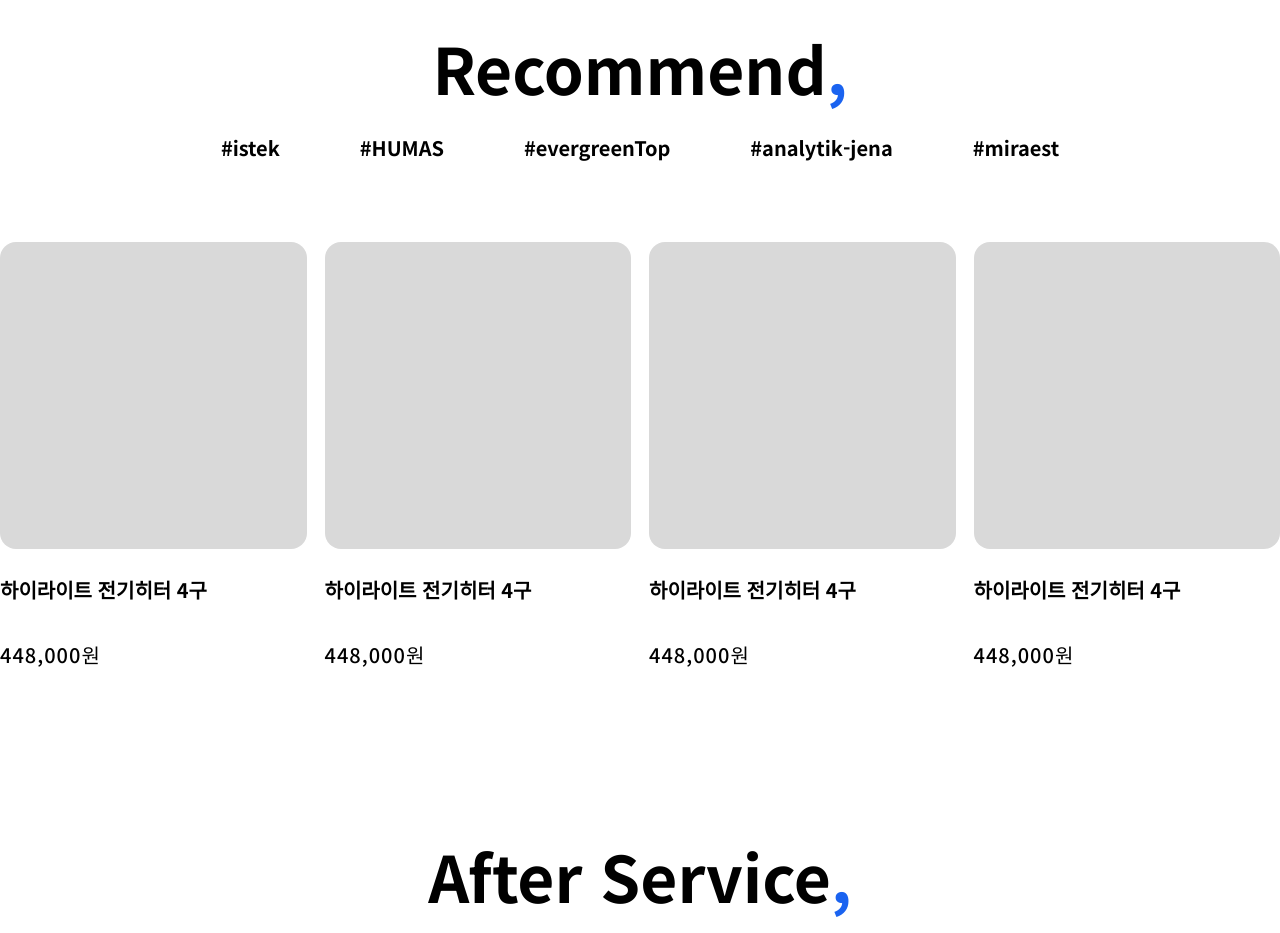
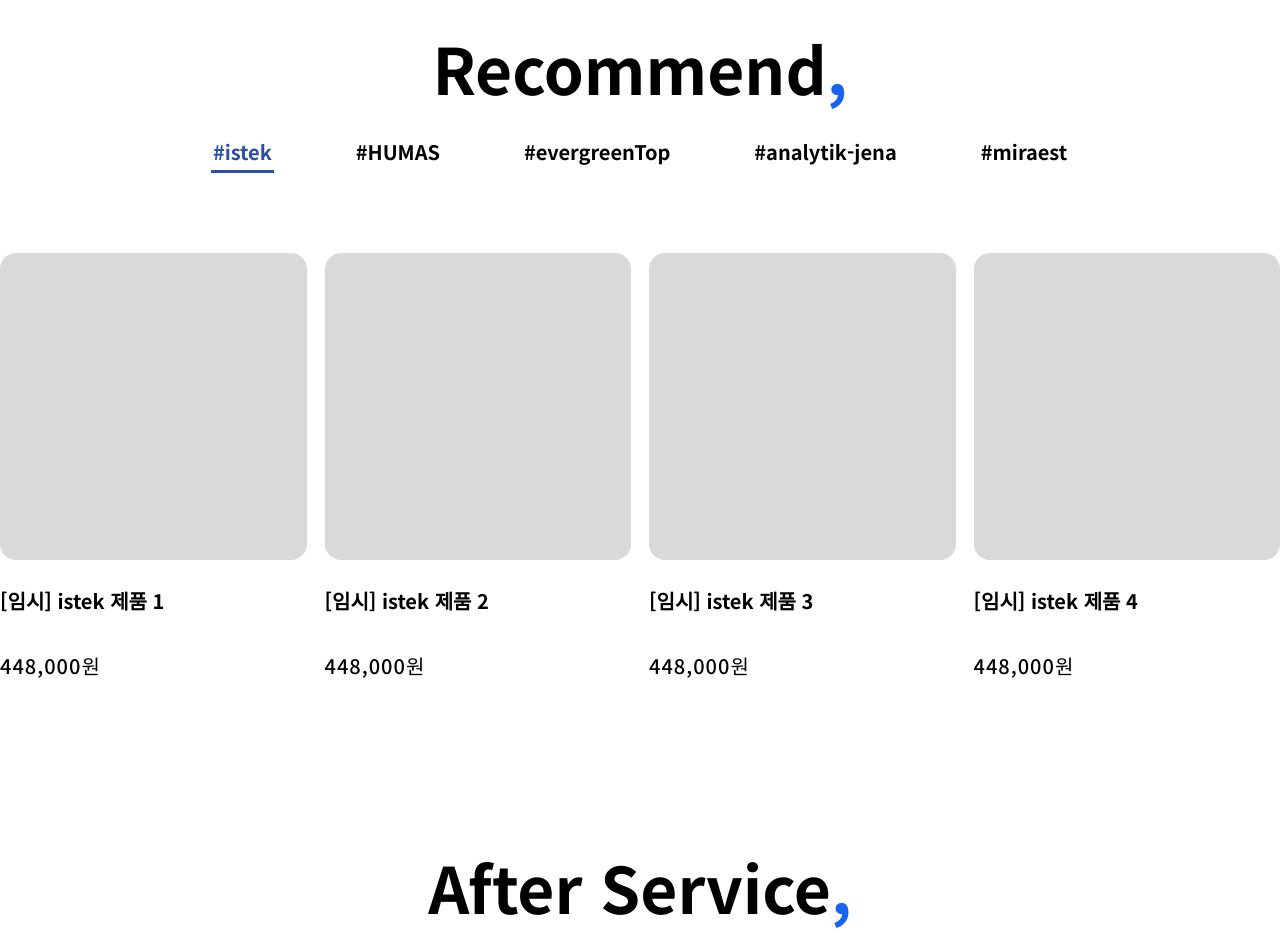
Before and after one commit to gyubinpark1029-afk/istek, a plain HTML site: page index.html in a window 1280 px wide. Shown: the part 1800-2733 px from the top of the page. Drawn offline with Linux system fonts and the light colour scheme.

Commit message:
Recommend 브랜드 태그별 임시 제품 표시
Co-Authored-By: Claude Sonnet 5.5 <noreply@anthropic.com>

```diff
--- a/css/style.css
+++ b/css/style.css
@@ -227,3 +227,20 @@ body.menu-open { overflow: hidden; }
 .top-btn:hover { background: var(--point); }
 .top-btn svg { width: 22px; height: 22px; }
 .top-btn span { font-size: 11px; font-weight: 700; line-height: 1; margin-top: -2px; }
+
+/* ---------- Recommend: 브랜드 태그 ---------- */
+.tag {
+  border: 0;
+  background: none;
+  font: inherit;
+  font-size: 20px;
+  font-weight: 700;
+  color: #000;
+  cursor: pointer;
+  padding: 4px 2px;
+  border-bottom: 3px solid transparent;
+  transition: color .2s, border-color .2s;
+}
+.tag:hover { color: var(--point); }
+.tag.is-active { color: var(--blue); border-bottom-color: var(--blue); }
+.product-empty { width: 100%; padding: 80px 0; text-align: center; color: #888; font-size: 20px; }
--- a/index.html
+++ b/index.html
@@ -88,34 +88,13 @@
   <section class="section recommend" id="recommend">
     <h2 class="title">Recommend<span>,</span></h2>
     <ul class="tags">
-      <li><a href="#">#istek</a></li>
-      <li><a href="#">#HUMAS</a></li>
-      <li><a href="#">#evergreenTop</a></li>
-      <li><a href="#">#analytik-jena</a></li>
-      <li><a href="#">#miraest</a></li>
+      <li><button type="button" class="tag is-active" data-brand="istek" aria-pressed="true">#istek</button></li>
+      <li><button type="button" class="tag" data-brand="HUMAS" aria-pressed="false">#HUMAS</button></li>
+      <li><button type="button" class="tag" data-brand="evergreenTop" aria-pressed="false">#evergreenTop</button></li>
+      <li><button type="button" class="tag" data-brand="analytik-jena" aria-pressed="false">#analytik-jena</button></li>
+      <li><button type="button" class="tag" data-brand="miraest" aria-pressed="false">#miraest</button></li>
     </ul>
-    <ul class="product-list">
-      <li>
-        <div class="product__img ph"></div>
-        <p class="product__name">하이라이트 전기히터 4구</p>
-        <p class="product__price">448,000원</p>
-      </li>
-      <li>
-        <div class="product__img ph"></div>
-        <p class="product__name">하이라이트 전기히터 4구</p>
-        <p class="product__price">448,000원</p>
-      </li>
-      <li>
-        <div class="product__img ph"></div>
-        <p class="product__name">하이라이트 전기히터 4구</p>
-        <p class="product__price">448,000원</p>
-      </li>
-      <li>
-        <div class="product__img ph"></div>
-        <p class="product__name">하이라이트 전기히터 4구</p>
-        <p class="product__price">448,000원</p>
-      </li>
-    </ul>
+    <ul class="product-list" id="productList" aria-live="polite"></ul>
   </section>
 
   <!-- After Service -->
@@ -153,6 +132,7 @@
     <span>TOP</span>
   </button>
 
+  <script src="js/products.js"></script>
   <script src="js/script.js"></script>
 </body>
 </html>
--- /dev/null
+++ b/js/products.js
@@ -0,0 +1,34 @@
+/*
+ * 상품 데이터 (지금은 임시 상품)
+ * 실제 상품이 정해지면 이 목록만 고치면 됩니다.
+ *   brand : 위의 #브랜드 이름과 똑같이 적어야 연결돼요
+ *   name  : 상품명
+ *   price : 가격 (숫자)
+ *   image : 이미지 경로 (예: "images/products/istek-1.jpg"), 비워두면 회색 박스
+ */
+var PRODUCTS = [
+  { brand: 'istek',         name: '[임시] istek 제품 1',         price: 448000, image: '' },
+  { brand: 'istek',         name: '[임시] istek 제품 2',         price: 448000, image: '' },
+  { brand: 'istek',         name: '[임시] istek 제품 3',         price: 448000, image: '' },
+  { brand: 'istek',         name: '[임시] istek 제품 4',         price: 448000, image: '' },
+
+  { brand: 'HUMAS',         name: '[임시] HUMAS 제품 1',         price: 448000, image: '' },
+  { brand: 'HUMAS',         name: '[임시] HUMAS 제품 2',         price: 448000, image: '' },
+  { brand: 'HUMAS',         name: '[임시] HUMAS 제품 3',         price: 448000, image: '' },
+  { brand: 'HUMAS',         name: '[임시] HUMAS 제품 4',         price: 448000, image: '' },
+
+  { brand: 'evergreenTop',  name: '[임시] evergreenTop 제품 1',  price: 448000, image: '' },
+  { brand: 'evergreenTop',  name: '[임시] evergreenTop 제품 2',  price: 448000, image: '' },
+  { brand: 'evergreenTop',  name: '[임시] evergreenTop 제품 3',  price: 448000, image: '' },
+  { brand: 'evergreenTop',  name: '[임시] evergreenTop 제품 4',  price: 448000, image: '' },
+
+  { brand: 'analytik-jena', name: '[임시] analytik-jena 제품 1', price: 448000, image: '' },
+  { brand: 'analytik-jena', name: '[임시] analytik-jena 제품 2', price: 448000, image: '' },
+  { brand: 'analytik-jena', name: '[임시] analytik-jena 제품 3', price: 448000, image: '' },
+  { brand: 'analytik-jena', name: '[임시] analytik-jena 제품 4', price: 448000, image: '' },
+
+  { brand: 'miraest',       name: '[임시] miraest 제품 1',       price: 448000, image: '' },
+  { brand: 'miraest',       name: '[임시] miraest 제품 2',       price: 448000, image: '' },
+  { brand: 'miraest',       name: '[임시] miraest 제품 3',       price: 448000, image: '' },
+  { brand: 'miraest',       name: '[임시] miraest 제품 4',       price: 448000, image: '' }
+];
--- a/js/script.js
+++ b/js/script.js
@@ -59,4 +59,63 @@
   topBtn.addEventListener('click', function () {
     window.scrollTo({ top: 0, behavior: 'smooth' });
   });
+
+  // Recommend: #브랜드를 누르면 그 브랜드의 제품만 보여주기
+  var productList = document.getElementById('productList');
+  var tags = document.querySelectorAll('.tag');
+
+  function renderProducts(brand) {
+    productList.textContent = '';
+    var items = PRODUCTS.filter(function (p) { return p.brand === brand; });
+
+    if (items.length === 0) {
+      var empty = document.createElement('li');
+      empty.className = 'product-empty';
+      empty.textContent = '등록된 제품이 없습니다.';
+      productList.appendChild(empty);
+      return;
+    }
+
+    items.forEach(function (p) {
+      var li = document.createElement('li');
+
+      var img;
+      if (p.image) {
+        img = document.createElement('img');
+        img.src = p.image;
+        img.alt = p.name;
+        img.className = 'product__img';
+      } else {
+        img = document.createElement('div');
+        img.className = 'product__img ph';
+      }
+
+      var name = document.createElement('p');
+      name.className = 'product__name';
+      name.textContent = p.name;
+
+      var price = document.createElement('p');
+      price.className = 'product__price';
+      price.textContent = p.price.toLocaleString('ko-KR') + '원';
+
+      li.appendChild(img);
+      li.appendChild(name);
+      li.appendChild(price);
+      productList.appendChild(li);
+    });
+  }
+
+  tags.forEach(function (tag) {
+    tag.addEventListener('click', function () {
+      tags.forEach(function (t) {
+        t.classList.remove('is-active');
+        t.setAttribute('aria-pressed', 'false');
+      });
+      tag.classList.add('is-active');
+      tag.setAttribute('aria-pressed', 'true');
+      renderProducts(tag.dataset.brand);
+    });
+  });
+
+  renderProducts(document.querySelector('.tag.is-active').dataset.brand);
 })();
```
